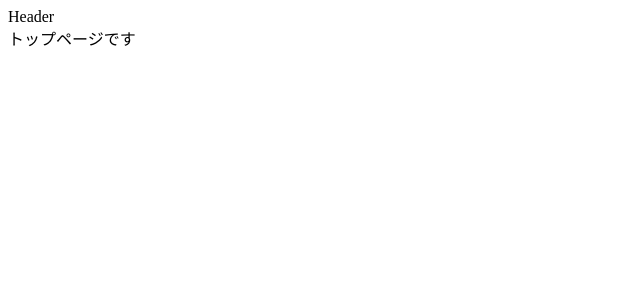
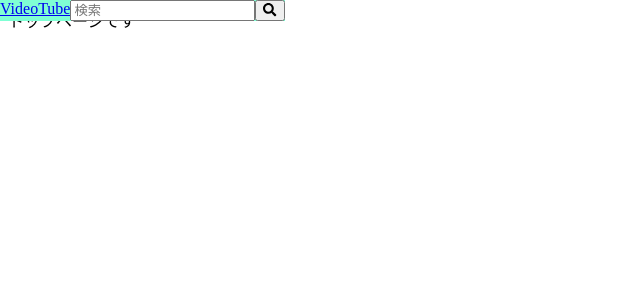
Before and after one commit to joel2145/youtube-react, a React (Create React App) app: page / in a window 1280 px wide. Shown: the top 300 px of the page, without its empty margins (0-640 px from the left). Built offline with nearby package versions, Linux system fonts and the light colour scheme.

Commit message:
ヘッダー作成中

```diff
--- a/package.json
+++ b/package.json
@@ -3,6 +3,9 @@
   "version": "0.1.0",
   "private": true,
   "dependencies": {
+    "@fortawesome/fontawesome-svg-core": "^1.2.36",
+    "@fortawesome/free-solid-svg-icons": "^5.15.4",
+    "@fortawesome/react-fontawesome": "^0.1.16",
     "@testing-library/jest-dom": "^5.11.4",
     "@testing-library/react": "^11.1.0",
     "@testing-library/user-event": "^12.1.10",
--- a/src/components/Header/Header.js
+++ b/src/components/Header/Header.js
@@ -1,10 +1,25 @@
 import React from 'react'
+import { FontAwesomeIcon } from '@fortawesome/react-fontawesome'
+import { faSearch } from '@fortawesome/free-solid-svg-icons'
+import { Link } from 'react-router-dom'
+
+import Style from "./Header.module.scss"
 
 const Header = () => {
   return (
-    <div>
-      Header
+
+    <div className={Style.header}>
+      <div>
+        <Link to="/">VideoTube</Link>
+      </div>
+      <div>
+        <form>
+          <input type="text" placeholder="検索"></input>
+          <button type="submit"><FontAwesomeIcon icon={faSearch} /> </button>
+        </form>
+      </div>
     </div>
+
   )
 }
 
--- /dev/null
+++ b/src/components/Header/Header.module.scss
@@ -0,0 +1,7 @@
+.header {
+  position: fixed;
+  display: flex;
+  left: 0;
+  top: 0;
+  background-color: aquamarine;
+}
```
Also changed, not shown: 1 other file (tests, documents, lock files or other folders).
